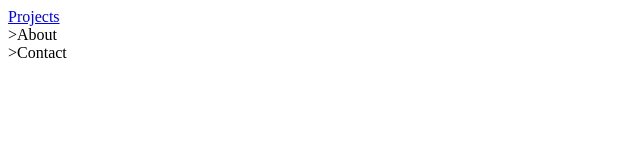
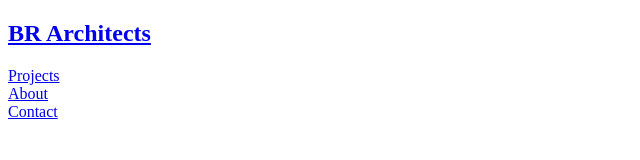
Before and after one commit to Smaidziunas/CodeAcademy, a plain HTML site: page Paskaitos/7 paskaita flex sample page/index.html in a window 1280 px wide. Shown: the whole page, without its empty margins (0-640 px from the left). Drawn offline with Linux system fonts and the light colour scheme.

Commit message:
7 paskaita toliau

```diff
--- a/Paskaitos/7 paskaita flex sample page/index.html
+++ b/Paskaitos/7 paskaita flex sample page/index.html
@@ -9,14 +9,24 @@
   </head>
 
   <body>
-    <header>
-    <a href="/"></a>
-    <nav>
+    <header class="mainHeader">
+    <a href="/"><h2 class="logo">BR <span>Architects</span>
+      </h2>
+    </a>
+    <nav class="mainNav">
       <a href="#projects" class="navLink">Projects</a>
-      <a href="#about" class="navLink"></a>>About</a>
-      <a href="#contact" class="navLink"></a>>Contact</a>
+      <a href="#about" class="navLink">About</a>
+      <a href="#contact" class="navLink">Contact</a>
     </nav>
+    </header>
+    <!-- /Header-->
+    <!-- HERO -->
+    <section class="hero">
+      <img src="" alt="">
 
-    </header>
+
+    </section>
+    <!-- /HERO -->
+
   </body>
 </html>
```
